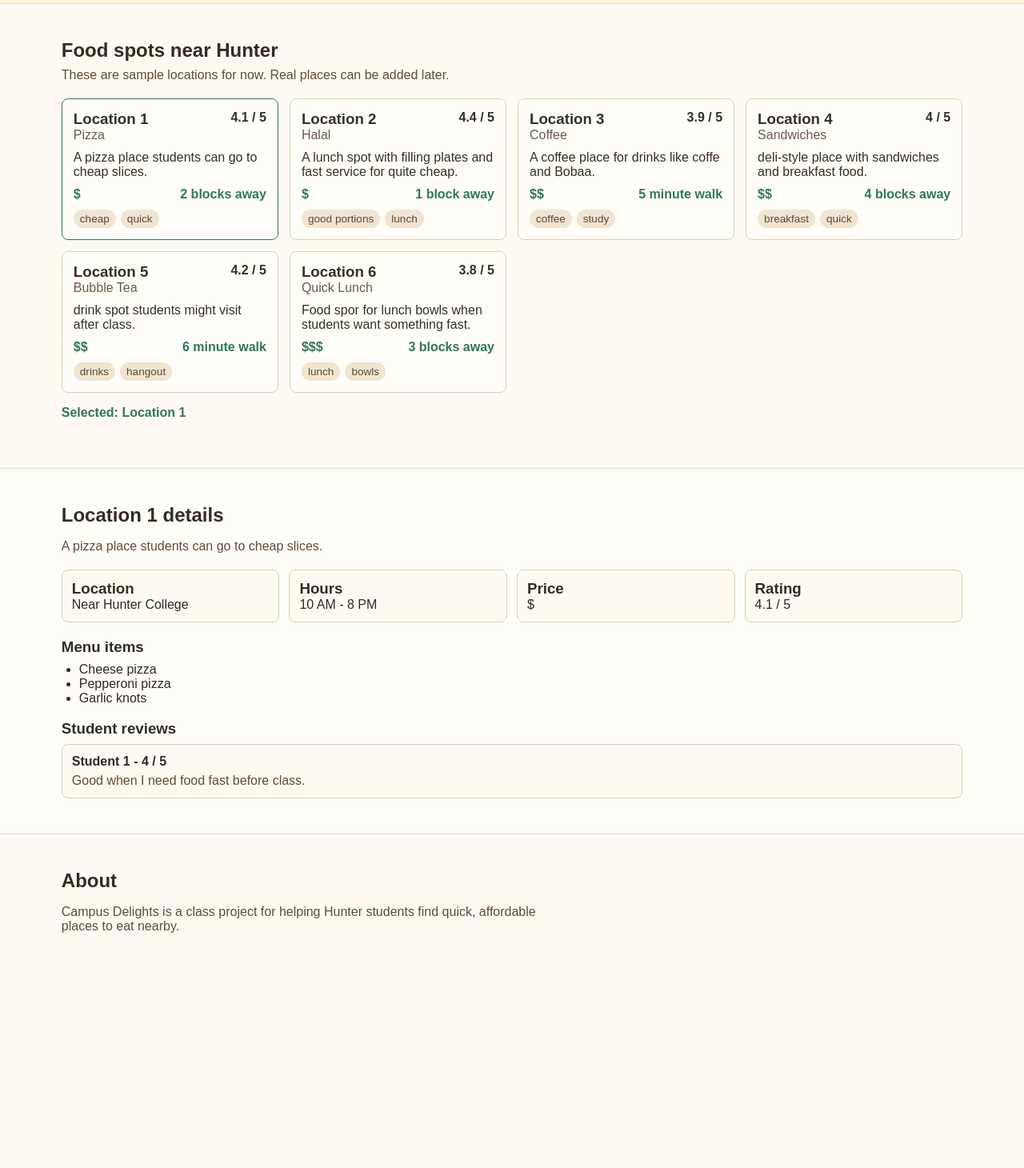
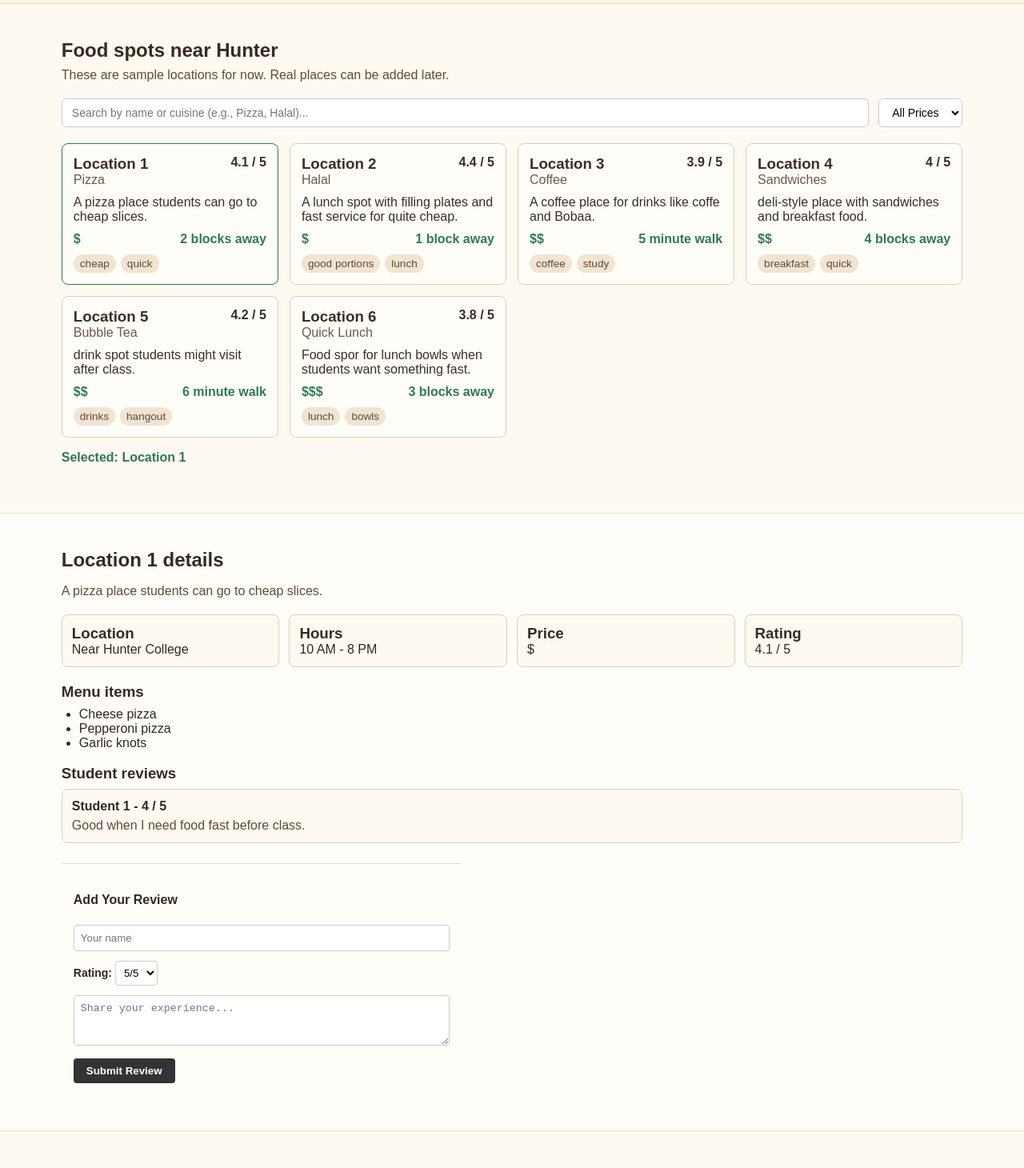
Before and after one commit to IftatBhuiyan/Campus-Delights---WebDev-2026, a React (Vite) app: page / in a window 1280 px wide. Shown: the part 260-1720 px from the top of the page at 80% size. Before the commit the page ends 1487 px from the top, so only its background shows below. Built offline with nearby package versions, Linux system fonts and the light colour scheme.

Commit message:
Add search bar, price filter, and review submission form

```diff
--- a/src/App.css
+++ b/src/App.css
@@ -215,3 +215,78 @@
     flex-direction: column;
   }
 }
+
+.filter-container {
+  display: flex;
+  gap: 12px;
+  margin-bottom: 20px;
+  width: 100%;
+  maxWidth: 600px;
+}
+
+.filter-search-input {
+  flex: 1;
+  padding: 8px 12px;
+  border-radius: 6px;
+  border: 1px solid #ccc;
+  font-size: 14px;
+}
+
+.filter-select-input {
+  padding: 8px 12px;
+  border-radius: 6px;
+  border: 1px solid #ccc;
+  background-color: #fff;
+  font-size: 14px;
+  cursor: pointer;
+}
+
+.review-form-container {
+  margin-top: 25px;
+  padding: 15px;
+  border-top: 1px solid #ddd;
+  max-width: 500px;
+}
+
+.form-field-group {
+  margin-bottom: 12px;
+}
+
+.form-label {
+  font-size: 14px;
+  font-weight: bold;
+}
+
+.form-text-input {
+  width: 100%;
+  padding: 8px;
+  border-radius: 4px;
+  border: 1px solid #ccc;
+  box-sizing: border-box;
+}
+
+.form-select-input {
+  padding: 6px;
+  border-radius: 4px;
+  border: 1px solid #ccc;
+  background-color: #fff;
+}
+
+.form-textarea-input {
+  width: 100%;
+  padding: 8px;
+  border-radius: 4px;
+  border: 1px solid #ccc;
+  box-sizing: border-box;
+  resize: vertical;
+}
+
+.form-submit-btn {
+  background-color: #333;
+  color: #fff;
+  border: none;
+  padding: 8px 16px;
+  border-radius: 4px;
+  cursor: pointer;
+  font-weight: bold;
+}
--- /dev/null
+++ b/src/components/FilterBar.jsx
@@ -0,0 +1,28 @@
+import React from 'react'
+
+function FilterBar({ searchQuery, setSearchQuery, priceFilter, setPriceFilter }) {
+  return (
+    <div className="filter-container">
+      <input
+        type="text"
+        placeholder="Search by name or cuisine (e.g., Pizza, Halal)..."
+        value={searchQuery}
+        onChange={(e) => setSearchQuery(e.target.value)}
+        className="filter-search-input"
+      />
+
+      <select
+        value={priceFilter}
+        onChange={(e) => setPriceFilter(e.target.value)}
+        className="filter-select-input"
+      >
+        <option value="">All Prices</option>
+        <option value="$">$</option>
+        <option value="$$">$$</option>
+        <option value="$$$">$$$</option>
+      </select>
+    </div>
+  )
+}
+
+export default FilterBar
--- a/src/components/FoodDetail.jsx
+++ b/src/components/FoodDetail.jsx
@@ -1,6 +1,14 @@
-function FoodDetail({ spot }) {
+import React from 'react'
+import ReviewForm from './ReviewForm'
+
+function FoodDetail({ spot, onUpdateSpotReviews }) {
   if (!spot) {
     return null
+  }
+
+  const handleAddReview = (newReview) => {
+    const updatedReviews = [...spot.reviews, newReview]
+    onUpdateSpotReviews(spot.id, updatedReviews)
   }
 
   return (
@@ -49,6 +57,8 @@ function FoodDetail({ spot }) {
           ))}
         </div>
       </div>
+
+      <ReviewForm onAddReview={handleAddReview} />
     </section>
   )
 }
--- a/src/components/FoodList.jsx
+++ b/src/components/FoodList.jsx
@@ -1,6 +1,21 @@
+import React, { useState } from 'react'
 import FoodCard from './FoodCard'
+import FilterBar from './FilterBar'
 
 function FoodList({ spots, selectedSpot, onSelectSpot }) {
+  const [searchQuery, setSearchQuery] = useState('')
+  const [priceFilter, setPriceFilter] = useState('')
+
+  const filteredSpots = spots.filter((spot) => {
+    const matchesSearch =
+      spot.name.toLowerCase().includes(searchQuery.toLowerCase()) ||
+      spot.cuisine.toLowerCase().includes(searchQuery.toLowerCase())
+
+    const matchesPrice = priceFilter === '' || spot.priceRange === priceFilter
+
+    return matchesSearch && matchesPrice
+  })
+
   return (
     <section className="food-list" id="spots">
       <h2>Food spots near Hunter</h2>
@@ -8,8 +23,15 @@ function FoodList({ spots, selectedSpot, onSelectSpot }) {
         These are sample locations for now. Real places can be added later.
       </p>
 
+      <FilterBar
+        searchQuery={searchQuery}
+        setSearchQuery={setSearchQuery}
+        priceFilter={priceFilter}
+        setPriceFilter={setPriceFilter}
+      />
+
       <div className="food-card-grid">
-        {spots.map((spot) => (
+        {filteredSpots.map((spot) => (
           <FoodCard
             key={spot.id}
             spot={spot}
--- /dev/null
+++ b/src/components/ReviewForm.jsx
@@ -0,0 +1,67 @@
+import React, { useState } from 'react'
+
+function ReviewForm({ onAddReview }) {
+  const [name, setName] = useState('')
+  const [rating, setRating] = useState('5')
+  const [comment, setComment] = useState('')
+
+  const handleSubmit = (e) => {
+    e.preventDefault()
+
+    if (!name.trim() || !comment.trim()) {
+      alert('Please fill out your name and a comment!')
+      return
+    }
+
+    onAddReview({
+      name: name,
+      rating: Number(rating),
+      text: comment
+    })
+
+    setName('')
+    setRating('5')
+    setComment('')
+  }
+
+  return (
+    <form onSubmit={handleSubmit} className="review-form-container">
+      <h4>Add Your Review</h4>
+
+      <div className="form-field-group">
+        <input
+          type="text"
+          placeholder="Your name"
+          value={name}
+          onChange={(e) => setName(e.target.value)}
+          className="form-text-input"
+        />
+      </div>
+
+      <div className="form-field-group">
+        <label className="form-label">Rating: </label>
+        <select value={rating} onChange={(e) => setRating(e.target.value)} className="form-select-input">
+          <option value="5">5/5</option>
+          <option value="4">4/5</option>
+          <option value="3">3/5</option>
+          <option value="2">2/5</option>
+          <option value="1">1/5</option>
+        </select>
+      </div>
+
+      <div className="form-field-group">
+        <textarea
+          placeholder="Share your experience..."
+          value={comment}
+          onChange={(e) => setComment(e.target.value)}
+          rows="3"
+          className="form-textarea-input"
+        />
+      </div>
+
+      <button type="submit" className="form-submit-btn">Submit Review</button>
+    </form>
+  )
+}
+
+export default ReviewForm
```
Also changed, not shown: 2 other files (tests, documents, lock files or other folders).
